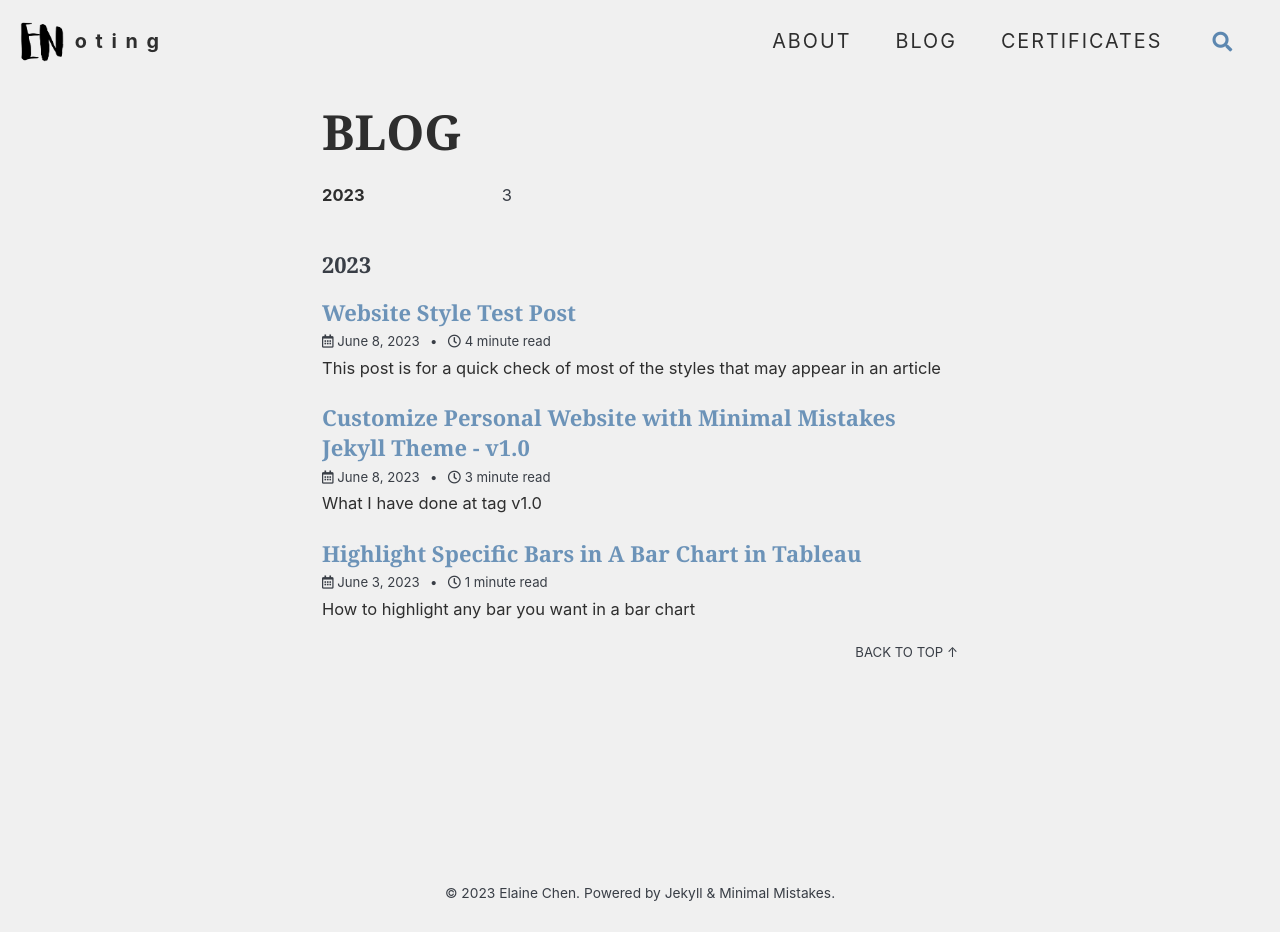
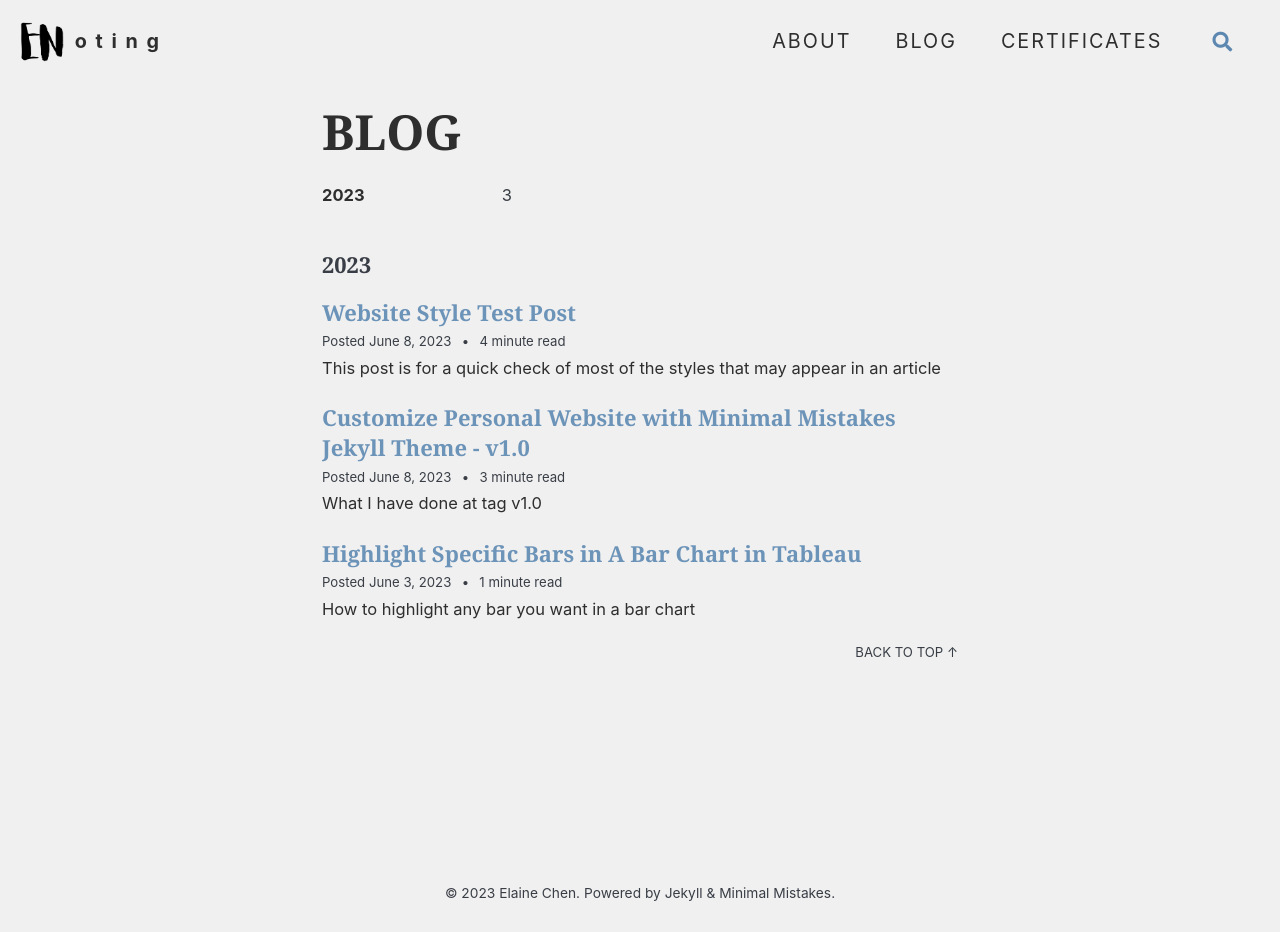
Before and after one commit to elainechen7366/elainechen7366.github.io, a Jekyll site: the page built from _pages/blog.md, in a window 1280 px wide. Built offline with Jekyll 4.4.1, drawn with Linux system fonts in a browser that asks for light colours; cached includes are drawn as plain includes; some web fonts are replaced.

Commit message:
remove icon of date and read time meta

```diff
--- a/_includes/page__meta.html
+++ b/_includes/page__meta.html
@@ -4,7 +4,8 @@
     {% if document.show_date and document.date %}
       {% assign date = document.date %}
       <span class="page__meta-date">
-        <i class="far {% if include.type == 'grid' and document.read_time and document.show_date %}fa-fw {% endif %}fa-calendar-alt" aria-hidden="true"></i>
+        <!-- <i class="far {% if include.type == 'grid' and document.read_time and document.show_date %}fa-fw {% endif %}fa-calendar-alt" aria-hidden="true"></i> -->
+        {{ "Posted " }}
         {% assign date_format = site.date_format | default: "%B %-d, %Y" %}
         <time datetime="{{ date | date_to_xmlschema }}">{{ date | date: date_format }}</time>
       </span>
@@ -17,7 +18,7 @@
       {% assign words = document.content | strip_html | number_of_words %}
 
       <span class="page__meta-readtime">
-        <i class="far {% if include.type == 'grid' and document.read_time and document.show_date %}fa-fw {% endif %}fa-clock" aria-hidden="true"></i>
+        <!-- <i class="far {% if include.type == 'grid' and document.read_time and document.show_date %}fa-fw {% endif %}fa-clock" aria-hidden="true"></i> -->
         {% if words < words_per_minute %}
           {{ site.data.ui-text[site.locale].less_than | default: "less than" }} 1 {{ site.data.ui-text[site.locale].minute_read | default: "minute read" }}
         {% elsif words == words_per_minute %}
```
